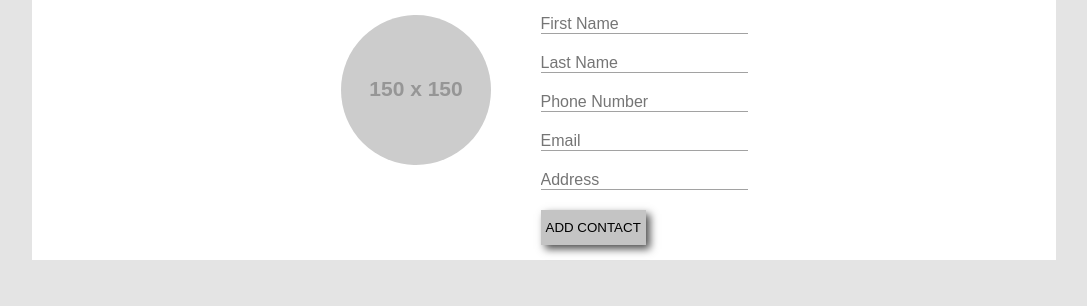
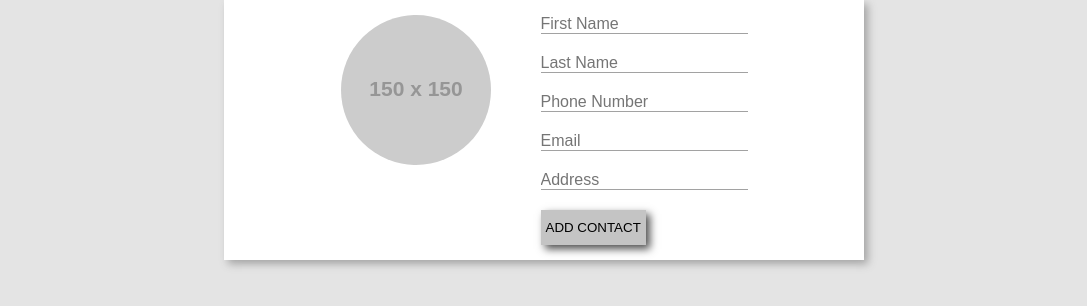
Before and after one commit to AramayisO/react-contacts, a React (Create React App) app: page / in a window 1280 px wide. Shown: the top 306 px of the page, without its empty margins (96-1183 px from the left). Built offline with nearby package versions, Linux system fonts and the light colour scheme.

Commit message:
Add some styling

```diff
--- a/src/index.css
+++ b/src/index.css
@@ -17,10 +17,11 @@ body {
   display: flex;
   justify-content: center;
   padding: 15px 0;
-  width: 80%;
+  width: 50%;
   margin: 0 auto;
   color: #4F4F4F;
   background-color: white;
+  box-shadow: 4px 4px 8px 0 #a5a5a5;
 }
 
 .ContactForm_avatar-wrapper {
```
